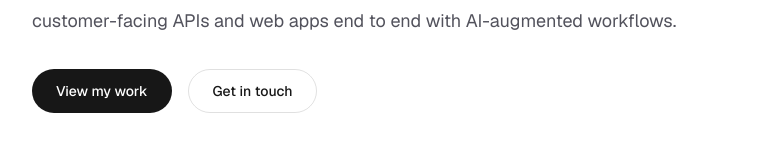
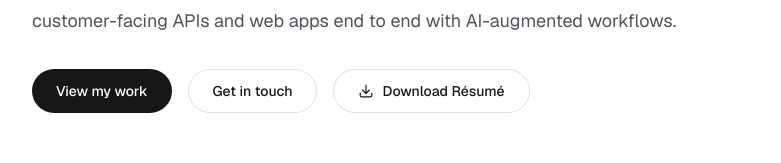
Before and after one commit to davejfish/resume-website, a Next.js app: page / in a window 1280 px wide. Shown: the part 380-543 px from the top of the page, without its empty margins (248-1029 px from the left). Built offline with nearby package versions, Linux system fonts and the light colour scheme.

Commit message:
added resume download

```diff
--- a/src/components/sections/Hero.tsx
+++ b/src/components/sections/Hero.tsx
@@ -30,6 +30,23 @@ export function Hero() {
         >
           Get in touch
         </Link>
+        <a
+          href={profile.resumeFile}
+          download
+          className="flex h-11 items-center justify-center gap-2 rounded-full border border-black/[.12] px-6 transition-colors hover:bg-black/[.04] dark:border-white/[.18] dark:hover:bg-white/[.06]"
+        >
+          <svg
+            xmlns="http://www.w3.org/2000/svg"
+            viewBox="0 0 20 20"
+            fill="currentColor"
+            className="h-4 w-4"
+            aria-hidden="true"
+          >
+            <path d="M10.75 2.75a.75.75 0 0 0-1.5 0v8.614L6.295 8.235a.75.75 0 1 0-1.09 1.03l4.25 4.5a.75.75 0 0 0 1.09 0l4.25-4.5a.75.75 0 0 0-1.09-1.03l-2.955 3.129V2.75Z" />
+            <path d="M3.5 12.75a.75.75 0 0 0-1.5 0v2.5A2.75 2.75 0 0 0 4.75 18h10.5A2.75 2.75 0 0 0 18 15.25v-2.5a.75.75 0 0 0-1.5 0v2.5c0 .69-.56 1.25-1.25 1.25H4.75c-.69 0-1.25-.56-1.25-1.25v-2.5Z" />
+          </svg>
+          Download Résumé
+        </a>
       </div>
     </section>
   );
--- a/src/data/resume.ts
+++ b/src/data/resume.ts
@@ -9,6 +9,8 @@ export const profile = {
   location: "Seattle, WA",
   email: "dave.j.fish@gmail.com",
   phone: "253-355-2651",
+  // PDF served from /public. Drop the file here to enable the download button.
+  resumeFile: "/Dave-Fisher-Resume.pdf",
   socials: {
     linkedin: "https://linkedin.com/in/davefisher88",
     github: "https://github.com/davejfish",
```
Also changed, not shown: 1 other file (tests, documents, lock files or other folders).
